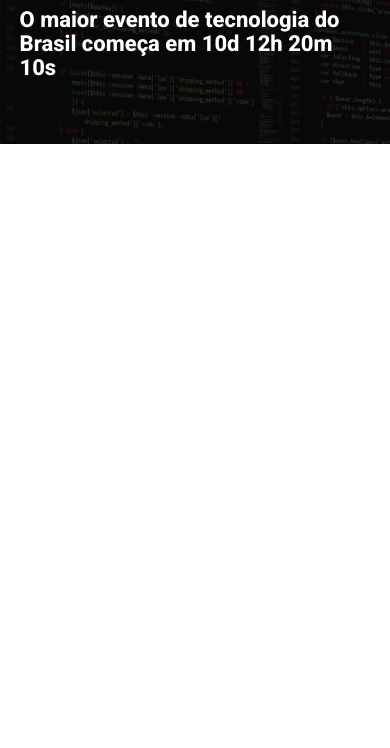
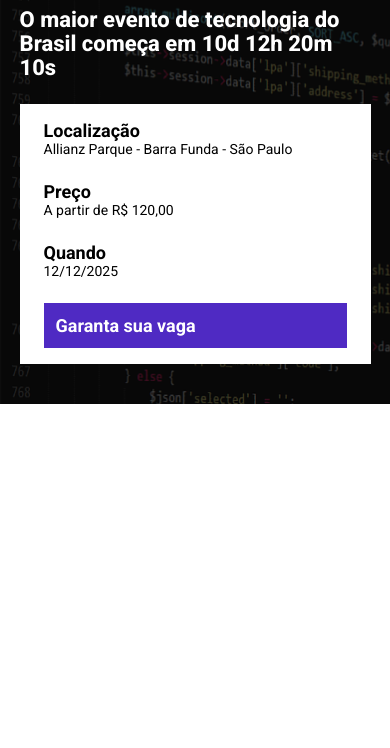
Before and after one commit to GraveBuzz/EBAC_TALKS, a website built with Parcel: page src/index.html in a window 390 px wide. Shown: the part 96-844 px from the top of the page. Built offline with nearby package versions, Linux system fonts and the light colour scheme.

Commit message:
criando o header

```diff
--- a/src/index.html
+++ b/src/index.html
@@ -14,6 +14,25 @@
         <div class="container">
             <img class="hero__logo" src="images/ebac_logo.svg" alt="" srcset="">
             <p class="hero__text">O maior evento de tecnologia do Brasil começa em 10d 12h 20m 10s</p>
+            <div class="infos-bar">
+                <ul class="infos-bar__infos">
+                    <li class="infos-bar__infos__item">
+                        <b>Localização</b>
+                        Allianz Parque - Barra Funda - São Paulo
+                    </li>
+                    <li class="infos-bar__infos__item">
+                        <b>Preço</b>
+                        A partir de R$ 120,00
+                    </li>
+                    <li class="infos-bar__infos__item">
+                        <b>Quando</b>
+                        12/12/2025
+                    </li>
+                </ul>
+                <a href="" class="button button--primary">
+                    Garanta sua vaga
+                </a>
+            </div>
         </div>
     </header>
 
--- /dev/null
+++ b/src/styles/components/_buttons.scss
@@ -0,0 +1,23 @@
+.button {
+    padding: 12px;
+    font-size: 18px;
+    font-weight: bold;
+    text-decoration: none;
+    text-align: center;
+    white-space: nowrap;
+
+    &--primary {
+        color: white;
+        background-color: #4f2ac3;
+    }
+
+    @media (max-width: 640px) {
+        display: flex;
+        align-items: center;
+        width: 100%;
+    }
+    @media (max-width: 1024px) {
+        display: flex;
+        align-items: center;
+    }
+}
--- /dev/null
+++ b/src/styles/components/_infos-bar.scss
@@ -0,0 +1,41 @@
+.infos-bar {
+    padding: 16px 24px;
+    background-color: white;
+    display: flex;
+    justify-content: space-between;
+
+    &__infos {
+        display: flex;
+        gap: 40px;
+
+        &__item {
+            font-size: 14px;
+            color: black;
+
+            b {
+                font-size: 18px;
+                display: block;
+                color: black;
+            }
+        }
+    }
+
+    @media (max-width: 640px) {
+        display: block;
+
+        &__infos {
+            display: block;
+
+            &__item {
+            margin-bottom: 24px;
+            }
+        }
+    }
+
+    @media (max-width: 1024px) {
+        gap: 16px;
+        &__infos {
+            gap: 16px;
+        }
+    }
+}
--- a/src/styles/main.scss
+++ b/src/styles/main.scss
@@ -1,4 +1,6 @@
 @use 'hero';
+@use 'components/infos-bar';
+@use 'components/buttons';
 
 * {
     margin: 0;
@@ -6,6 +8,7 @@
     box-sizing: border-box;
     font-family: Roboto, sans-serif;
     color: white;
+    list-style: none;
 }
 
 .container{
```
